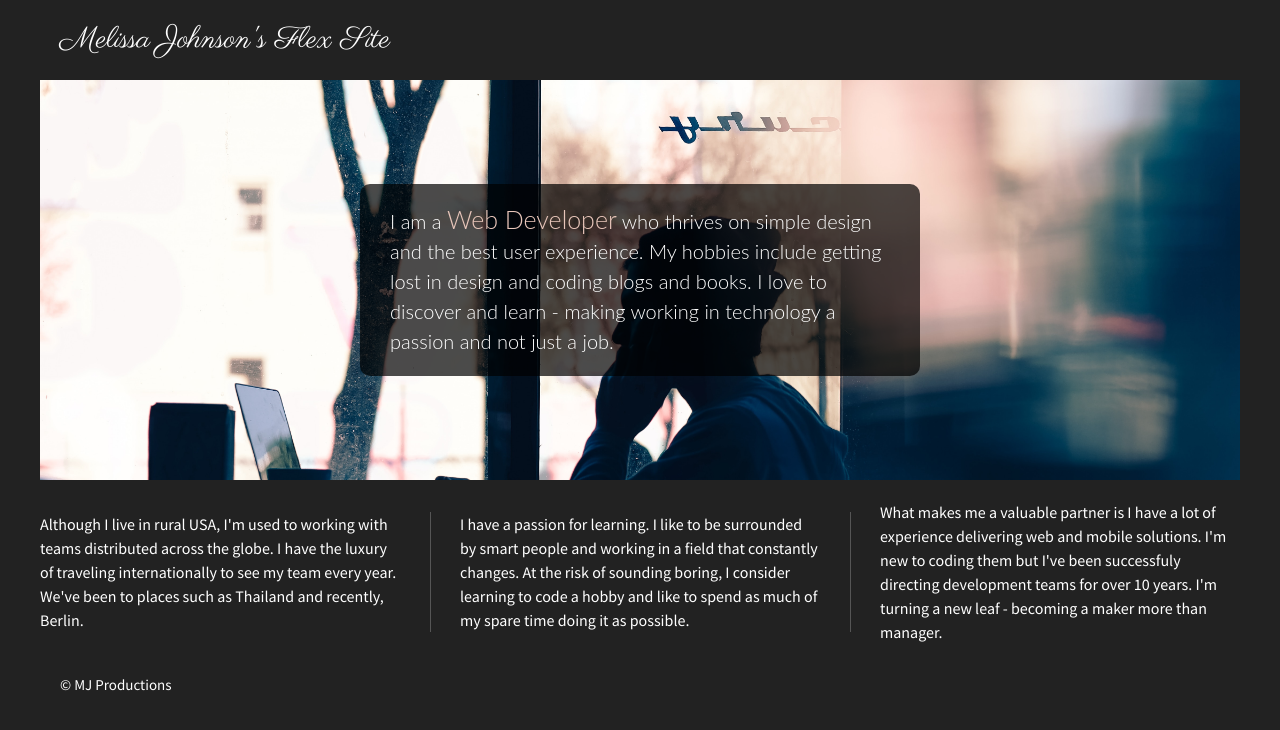
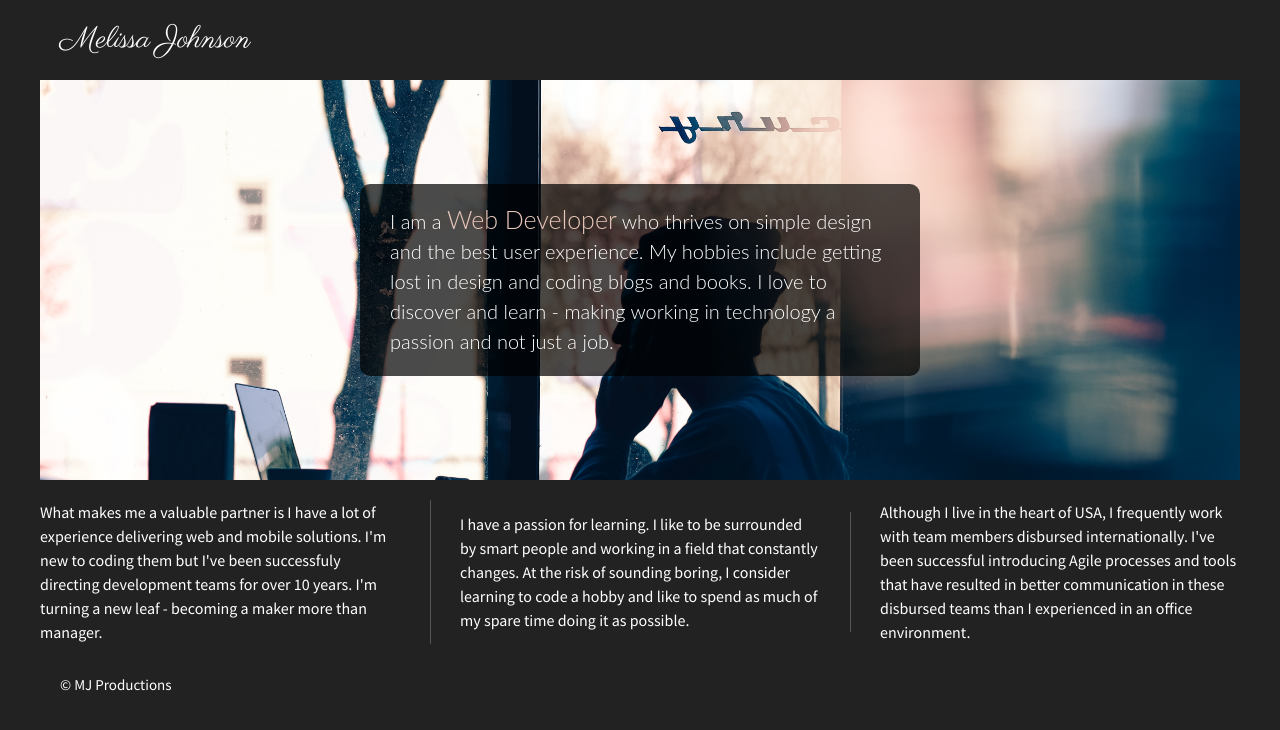
Before and after one commit to MelissaAJohnson/hello, a plain HTML site: page index.html in a window 1280 px wide. Drawn offline with nearby package versions, Linux system fonts and the light colour scheme.

Commit message:
personalize and tweaks

```diff
--- a/index.html
+++ b/index.html
@@ -22,20 +22,20 @@
 
         <!-- Add your site or application content here -->
         <section class="flex-container">
-            <header>Melissa Johnson's Flex Site</header>
+            <header>Melissa Johnson</header>
             <main>
                 <div id="content">
                     <p>I am a <span>Web Developer</span> who thrives on simple design and the best user experience. My hobbies include getting lost in design and coding blogs and books. I love to discover and learn - making working in technology a passion and not just a job.</p>
                 </div>
             </main>
             <div class="div-1 flex-items">
-                    Although I live in rural USA, I'm used to working with teams distributed across the globe. I have the luxury of traveling internationally to see my team every year. We've been to places such as Thailand and recently, Berlin.
+                    What makes me a valuable partner is I have a lot of experience delivering web and mobile solutions. I'm new to coding them but I've been successfuly directing development teams for over 10 years. I'm turning a new leaf - becoming a maker more than manager.
                 </div>
                 <div class="div-2 flex-items">
                     I have a passion for learning. I like to be surrounded by smart people and working in a field that constantly changes. At the risk of sounding boring, I consider learning to code a hobby and like to spend as much of my spare time doing it as possible.
                 </div>
                 <div class="div-3 flex-items">
-                    What makes me a valuable partner is I have a lot of experience delivering web and mobile solutions. I'm new to coding them but I've been successfuly directing development teams for over 10 years. I'm turning a new leaf - becoming a maker more than manager.
+                    Although I live in the heart of USA, I frequently work with team members disbursed internationally. I've been successful introducing Agile processes and tools that have resulted in better communication in these disbursed teams than I experienced in an office environment.
                 </div>
             <footer>&copy MJ Productions</footer>
         </section>
```
